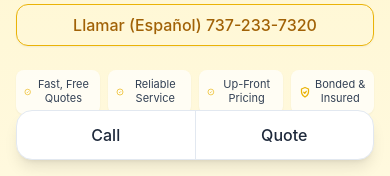
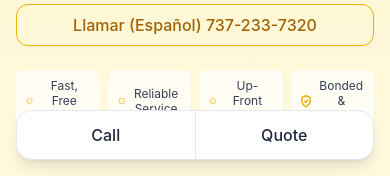
Before and after one commit to resp23f/3generations-site, a React (Vite) app: page / in a window 390 px wide. Shown: the part 668-844 px from the top of the page. Built offline with nearby package versions, Linux system fonts and the light colour scheme.

Commit message:
Trust chips: larger mobile text + icon (keep 4-across), tighter leading

```diff
--- a/src/App.tsx
+++ b/src/App.tsx
@@ -85,7 +85,7 @@ const [submitting, setSubmitting] = useState(false);
 
             {/* Features / trust row */}
             {/* Features / trust row — 4 across on mobile */}
-<ul className="mt-6 grid grid-cols-4 gap-2 sm:gap-2 text-[11px] sm:text-sm text-slate-700 list-none">
+<ul className="mt-6 grid grid-cols-4 gap-2 sm:gap-2 text-[12px] sm:text-[12px] text-slate-700 list-none">
   {[
     "Fast, Free Quotes",
     "Reliable Service",
@@ -93,17 +93,17 @@ const [submitting, setSubmitting] = useState(false);
   ].map((t) => (
     <li
       key={t}
-      className="flex items-center justify-center gap-1 bg-white/70 px-2 py-2 rounded-lg shadow-sm text-center leading-tight"
+      className="flex items-center justify-center gap-1.5 bg-white/70 px-2.5 py-2 rounded-lg shadow-sm text-center leading-tight leading-snug"
     >
-      <CheckCircle className="w-3 h-3 sm:w-[18px] sm:h-[18px] text-yellow-500 [stroke-width:2.5]" />
+      <CheckCircle className="w-[14px] h-[14px] sm:w-[18px] sm:h-[18px] text-yellow-500 [stroke-width:2.5]" />
       <span className="whitespace-normal">{t}</span>
     </li>
   ))}
 
   {/* License chip (same sizing as others) */}
   <li className="flex items-center justify-center gap-1 bg-white/70 px-2 py-2 rounded-lg shadow-sm text-center leading-tight">
-    <span className="inline-flex shrink-0 items-center justify-center w-3 h-3 sm:w-[18px] sm:h-[18px]">
-      <ShieldBadge className="w-full h-full text-yellow-500 [stroke-width:2.5]" />
+    <span className="inline-flex shrink-0 items-center justify-center w-[14px] h-[14px] sm:w-[18px] sm:h-[18px]">
+  <ShieldBadge className="w-full h-full text-yellow-500 [stroke-width:2.5]" />
     </span>
     <span className="whitespace-normal">Bonded &amp; Insured</span>
   </li>
```
